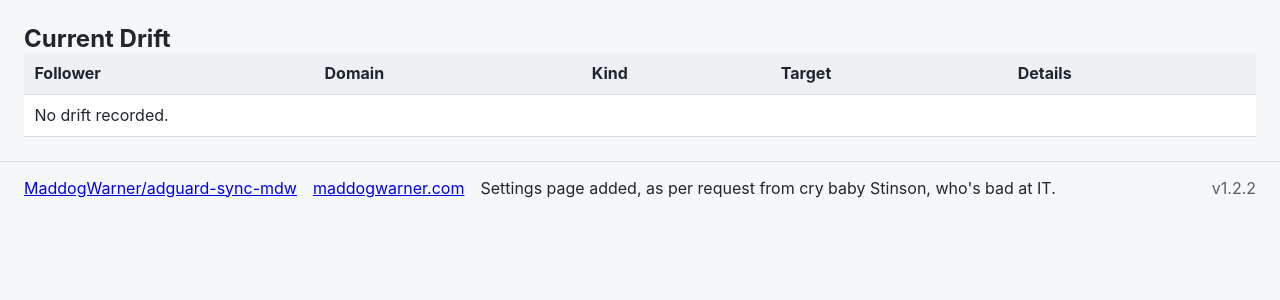
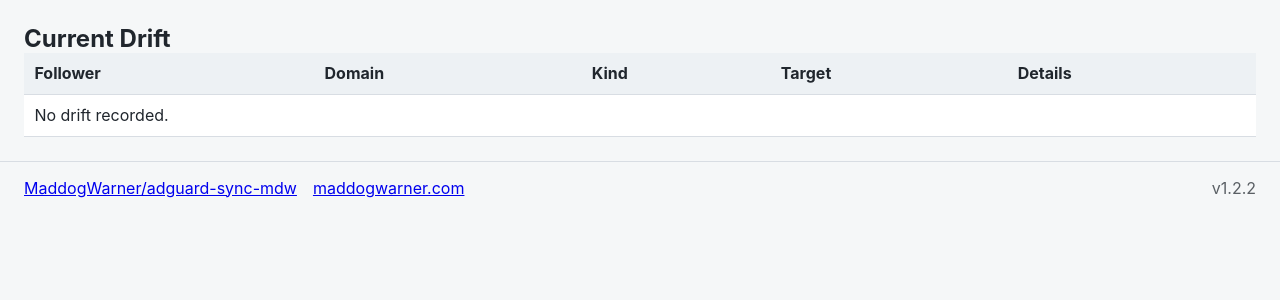
Before and after one commit to MaddogWarner/adguard-sync-mdw, a FastAPI app: template app/web/templates/drift.html in a window 1280 px wide. Shown: the part 71-371 px from the top of the page. Run offline with FastAPI, Linux system fonts and the light colour scheme; the template is opened without the code that fills it, so the values that code supplies are empty; parts of the project's set-up code (start-up, migrations or seed data) failed here and were passed over.

Commit message:
chore: remove footer note (#65)
Co-authored-by: maddogwarner <285190899+MaddogWarner@users.noreply.github.com>

```diff
--- a/app/web/templates/base.html
+++ b/app/web/templates/base.html
@@ -33,7 +33,6 @@
     <footer>
       <a href="https://github.com/MaddogWarner/adguard-sync-mdw">MaddogWarner/adguard-sync-mdw</a>
       <a href="https://maddogwarner.com">maddogwarner.com</a>
-      <span>Settings page added, as per request from cry baby Stinson, who's bad at IT.</span>
       <span class="version">v{{ app_version }}</span>
     </footer>
     <script>
```
Also changed, not shown: tests/test_web.py (+1 -4 lines).
